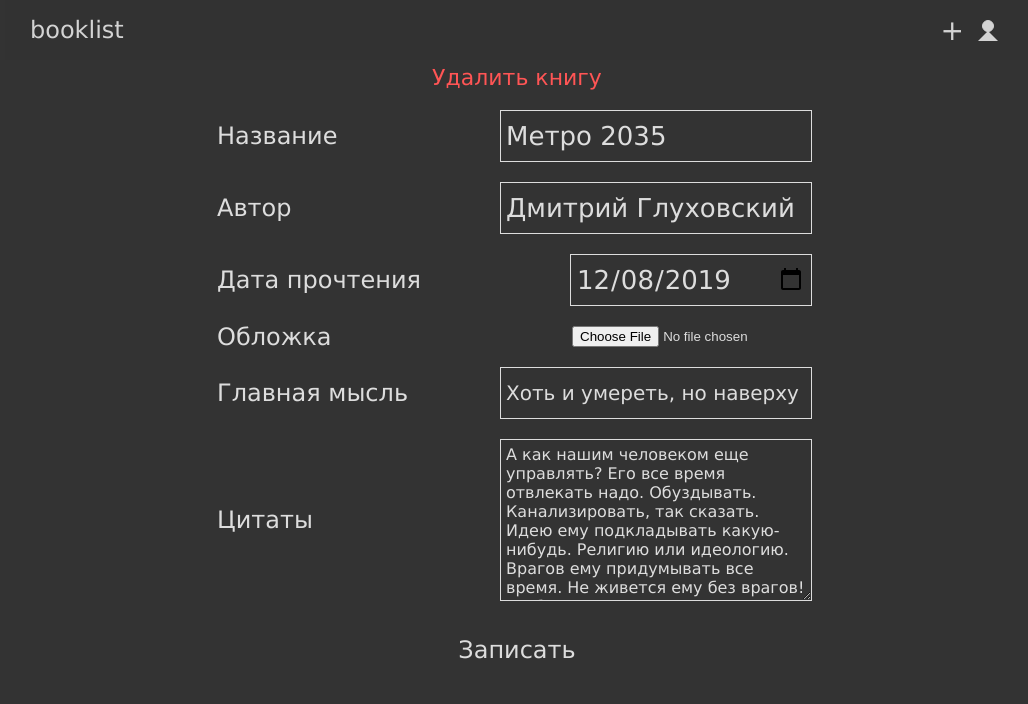
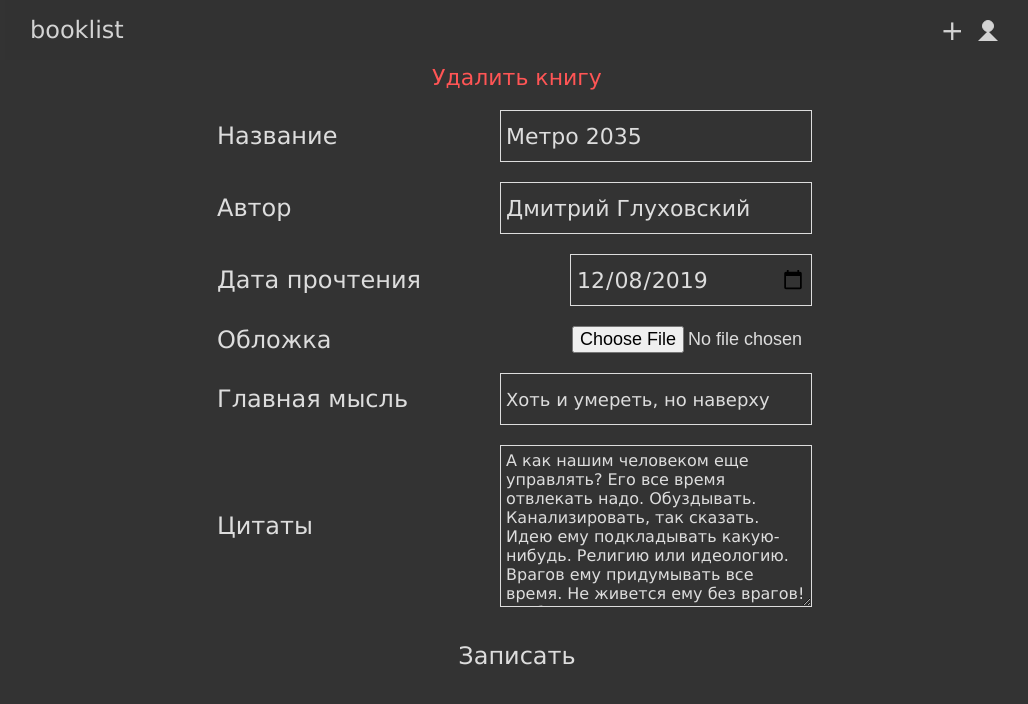
Before and after one commit to kopchikovich/booklist, a React (Create React App) app: page / in a window 1280 px wide. Shown: the top 704 px of the page, without its empty margins (123-1151 px from the left). Built offline with nearby package versions, Linux system fonts and the light colour scheme.

Commit message:
Make beta deleting book

```diff
--- a/public/style.css
+++ b/public/style.css
@@ -295,6 +295,7 @@
 }
 .add-form__input {
     width: 300px;
+    font-size: 22px;
 }
 .add-form__input--date {
     width: 230px;
@@ -304,7 +305,7 @@
     margin: 5px;
 }
 .add-form__input--small-text {
-    font-size: 20px;
+    font-size: 18px;
 }
 .add-form__textarea {
     min-width: 300px;
--- a/src/components/add-book-form.js
+++ b/src/components/add-book-form.js
@@ -46,7 +46,7 @@
             <label className='add-form__row'>
                 <span>Обложка</span>
                 <input
-                    className='add-form__input add-form__input--file'
+                    className='add-form__input add-form__input--file add-form__input--small-text'
                     type='file'
                 />
             </label>
--- a/src/components/edit-book-form.js
+++ b/src/components/edit-book-form.js
@@ -7,13 +7,17 @@
 
     const book = db[props.bookId]
 
+    const deleteBook = () => {
+        delete db[props.bookId]
+    }
+
     return (
         <section>
 
             <Button
                 className='button button--warning'
                 title='Удалить книгу'
-                onClickHandler={null}
+                onClickHandler={deleteBook}
             />
 
             <AddBookForm
```
